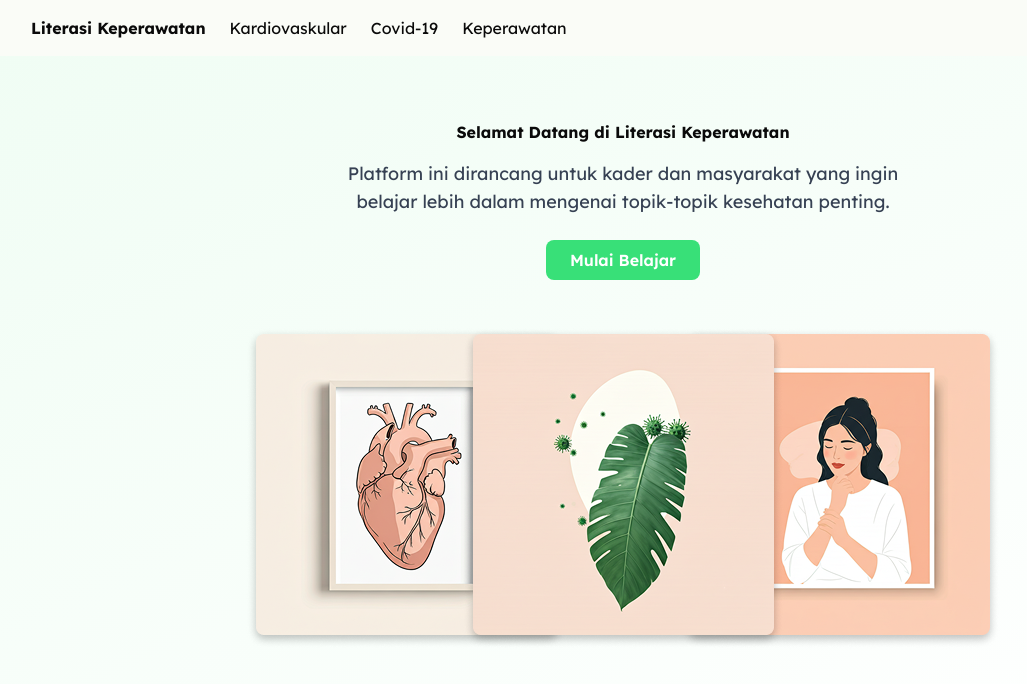
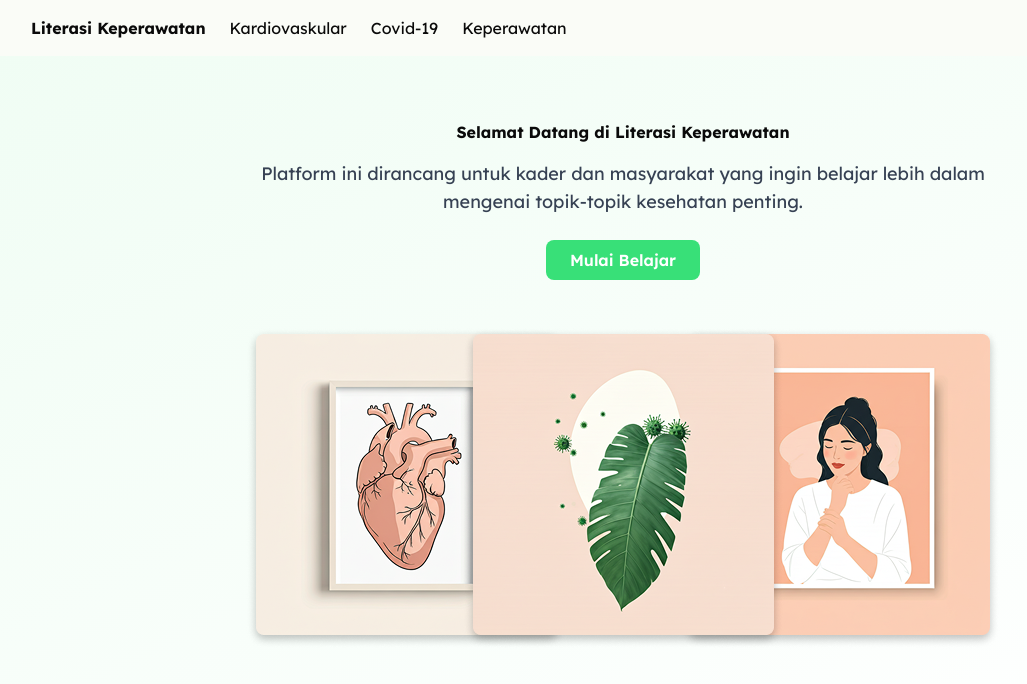
Before and after one commit to Avinnskie/listerasi-keperawatan, a Next.js app: page / in a window 1280 px wide. Shown: the top 684 px of the page, without its empty margins (17-1044 px from the left). Built offline with nearby package versions, Linux system fonts and the light colour scheme.

Commit message:
feat: update paragraph type props

```diff
--- a/src/components/atoms/paragraph.tsx
+++ b/src/components/atoms/paragraph.tsx
@@ -1,3 +1,10 @@
-export const Paragraph = ({ children }: { children: React.ReactNode }) => (
-  <p className="text-lg text-gray-700 text-center max-w-xl mx-auto mt-4">{children}</p>
+type paragraphProps = {
+  className?: string;
+  children: React.ReactNode;
+};
+
+export const Paragraph = ({ className = '', children }: paragraphProps) => (
+  <p className={`${className} text-lg text-gray-700 text-center max-w-3xl mx-auto mt-4`}>
+    {children}
+  </p>
 );
```
